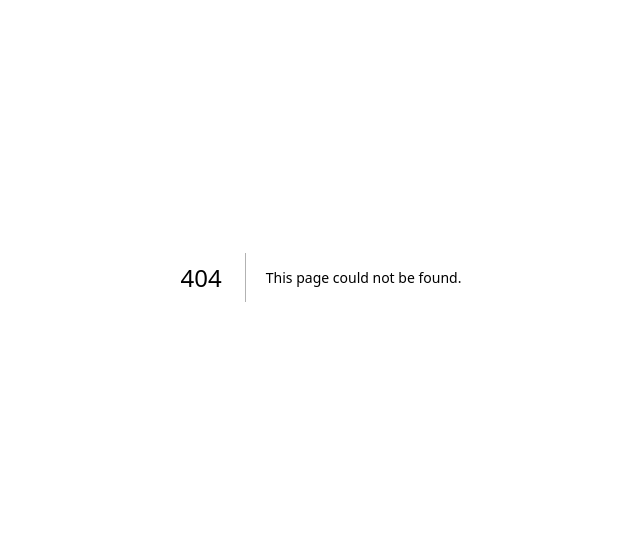
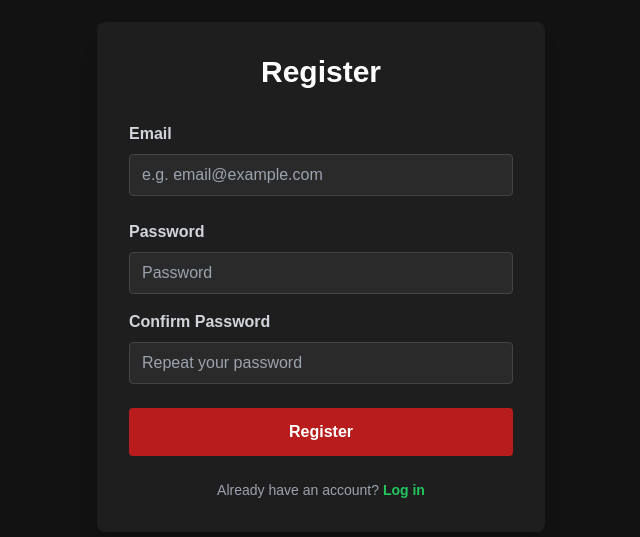
Before and after one commit to MarekJuricko/Fake_Store, a Next.js app: page /register in a window 1280 px wide. Before the commit this address had no page. Shown: the part 123-660 px from the top of the page, without its empty margins (319-959 px from the left). Built offline with nearby package versions, Linux system fonts and the light colour scheme.

Commit message:
created register page, added styles

```diff
--- /dev/null
+++ b/app/register/page.tsx
@@ -0,0 +1,116 @@
+'use client';
+
+import { useState } from 'react';
+import { useRouter } from 'next/navigation';
+
+export default function RegisterPage() {
+  const router = useRouter();
+  const [email, setEmail] = useState('');
+  const [password, setPassword] = useState('');
+  const [confirm, setConfirm] = useState('');
+  const [error, setError] = useState<string | null>(null);
+
+  function handleSubmit(e: React.FormEvent) {
+    e.preventDefault();
+
+    if (!email || !password || !confirm) {
+      setError('Please fill in all fields.');
+      return;
+    }
+
+    if (password !== confirm) {
+      setError('Passwords do not match.');
+      return;
+    }
+
+    localStorage.setItem('token', 'fake-jwt-token');
+    router.push('/products');
+  }
+
+  return (
+    <div className="min-h-screen flex items-center justify-center" style={{ backgroundColor: '#121212' }}>
+      <form
+        onSubmit={handleSubmit}
+        className="rounded-lg shadow-xl max-w-md w-full p-8"
+        style={{ backgroundColor: '#1E1E1E' }}
+      >
+        <h1 className="text-3xl font-bold mb-8 text-white text-center">
+          Register
+        </h1>
+
+        {error && <p className="text-red-600 mb-4 text-center">{error}</p>}
+
+        <label className="block mb-2 font-semibold text-gray-300">Email</label>
+        <input
+          type="email"
+          className="w-full rounded px-3 py-2 mb-6 text-white"
+          style={{
+            backgroundColor: '#2A2A2A',
+            border: '1px solid #444',
+          }}
+          onFocus={(e) => (e.currentTarget.style.outline = '2px solid #22C55E')}
+          onBlur={(e) => (e.currentTarget.style.outline = 'none')}
+          value={email}
+          onChange={(e) => setEmail(e.target.value)}
+          placeholder="e.g. email@example.com"
+          required
+        />
+
+        <label className="block mb-2 font-semibold text-gray-300">Password</label>
+        <input
+          type="password"
+          className="w-full rounded px-3 py-2 mb-4 text-white"
+          style={{
+            backgroundColor: '#2A2A2A',
+            border: '1px solid #444',
+          }}
+          onFocus={(e) => (e.currentTarget.style.outline = '2px solid #22C55E')}
+          onBlur={(e) => (e.currentTarget.style.outline = 'none')}
+          value={password}
+          onChange={(e) => setPassword(e.target.value)}
+          placeholder="Password"
+          required
+        />
+
+        <label className="block mb-2 font-semibold text-gray-300">Confirm Password</label>
+        <input
+          type="password"
+          className="w-full rounded px-3 py-2 mb-6 text-white"
+          style={{
+            backgroundColor: '#2A2A2A',
+            border: '1px solid #444',
+          }}
+          onFocus={(e) => (e.currentTarget.style.outline = '2px solid #22C55E')}
+          onBlur={(e) => (e.currentTarget.style.outline = 'none')}
+          value={confirm}
+          onChange={(e) => setConfirm(e.target.value)}
+          placeholder="Repeat your password"
+          required
+        />
+
+        <button
+          type="submit"
+          className="w-full rounded py-3 font-semibold text-white transition"
+          style={{ backgroundColor: '#B91C1C' }}
+          onMouseEnter={e => (e.currentTarget.style.backgroundColor = '#EF4444')}
+          onMouseLeave={e => (e.currentTarget.style.backgroundColor = '#B91C1C')}
+        >
+          Register
+        </button>
+
+        <p className="mt-6 text-sm text-center text-gray-400">
+          Already have an account?{' '}
+          <a
+            href="/login"
+            className="font-semibold transition"
+            style={{ color: '#22C55E' }}
+            onMouseEnter={e => (e.currentTarget.style.color = '#4ADE80')}
+            onMouseLeave={e => (e.currentTarget.style.color = '#22C55E')}
+          >
+            Log in
+          </a>
+        </p>
+      </form>
+    </div>
+  );
+}
```
